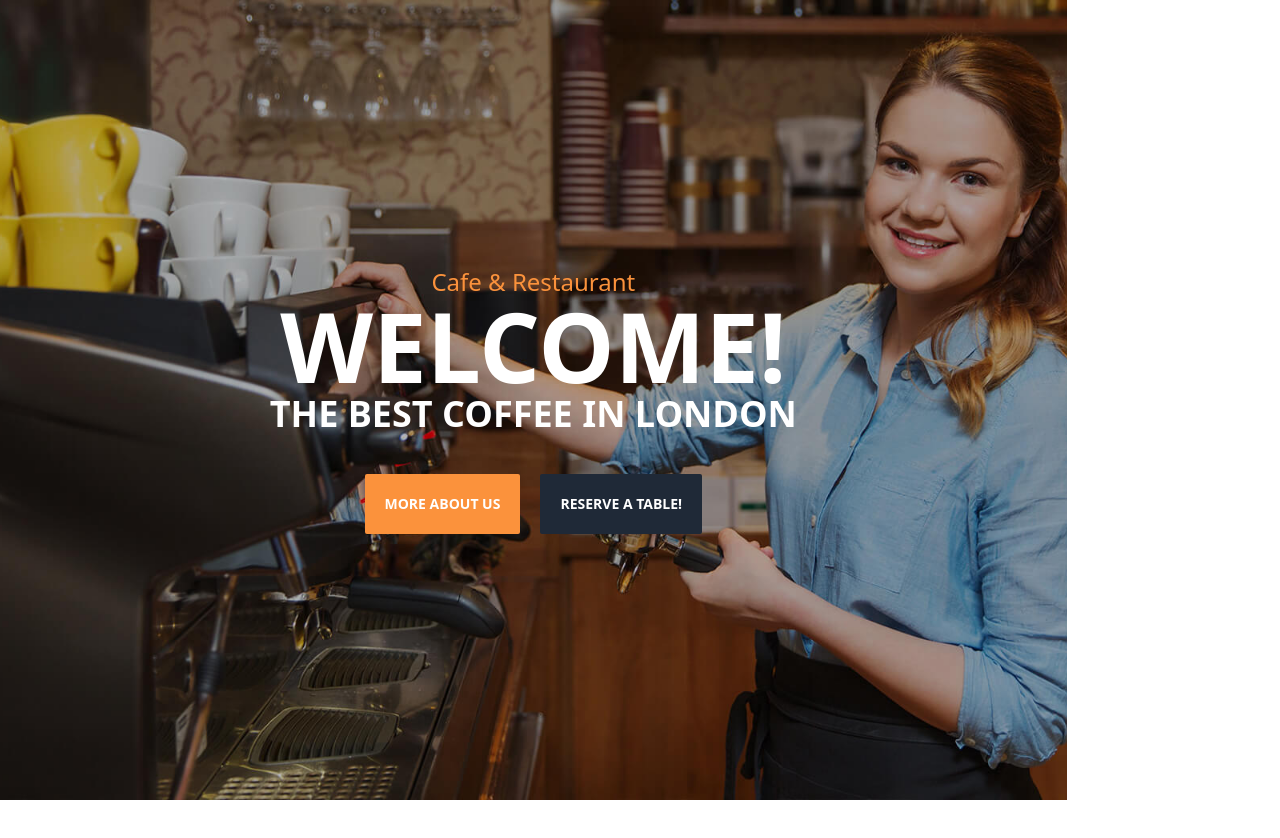
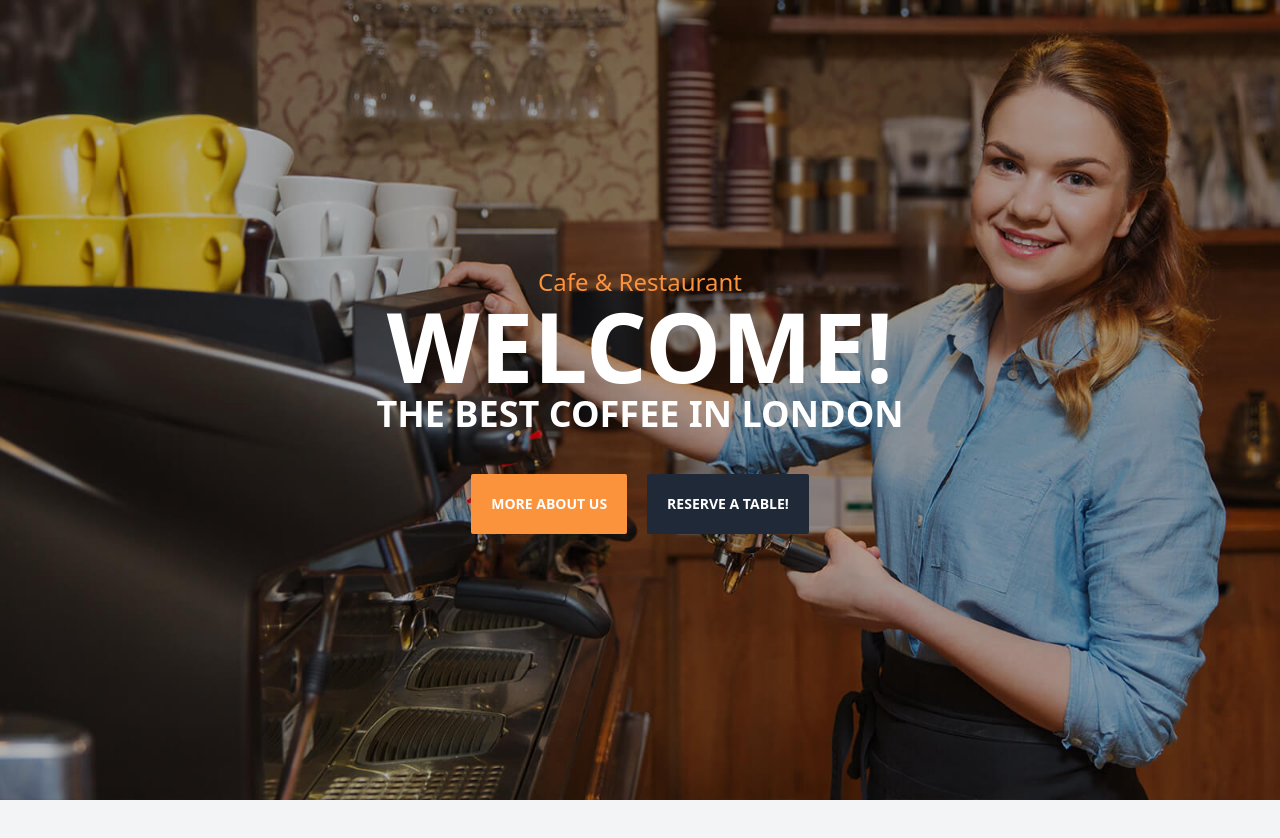
Before and after one commit to smsameet/online-coffee-shop, a Next.js app: page / in a window 1280 px wide. Shown: the top 838 px of the page. Before the commit the page ends 800 px from the top, so only its background shows below. Built offline with nearby package versions, Linux system fonts and the light colour scheme.

Commit message:
update index page

```diff
--- a/pages/index.jsx
+++ b/pages/index.jsx
@@ -2,7 +2,8 @@ import Link from 'next/link'
 
 const index = () => {
   return (
-    <div className='bg-[url("../public/slide.jpg")] flex flex-col w-10/12 relative h-96 md:h-screen bg-cover md:bg-center bg-right'>
+    <div className='flex flex-col w-full'>
+      <div className='bg-[url("../public/slide.jpg")] flex flex-col relative h-96 md:h-screen bg-cover md:bg-center bg-right'>
         <div className='text-orange-400 font-bold flex flex-col mt-auto w-full items-center justify-center'>
           <span className='text-2xl font-medium'>Cafe & Restaurant</span>
           <h2 className='text-8xl text-white'>WELCOME!</h2>
@@ -13,6 +14,10 @@ const index = () => {
           <button className='mt-10 p-5 rounded-sm text-white text-sm bg-gray-800 hover:bg-gray-900'><Link href='/'>RESERVE A TABLE!</Link></button>
         </div>
       </div>
+      <div className='bg-gray-100 h-96'>
+
+      </div>
+    </div>
   )
 }
 
```
Lines whose indentation alone changed are shown as unchanged.
